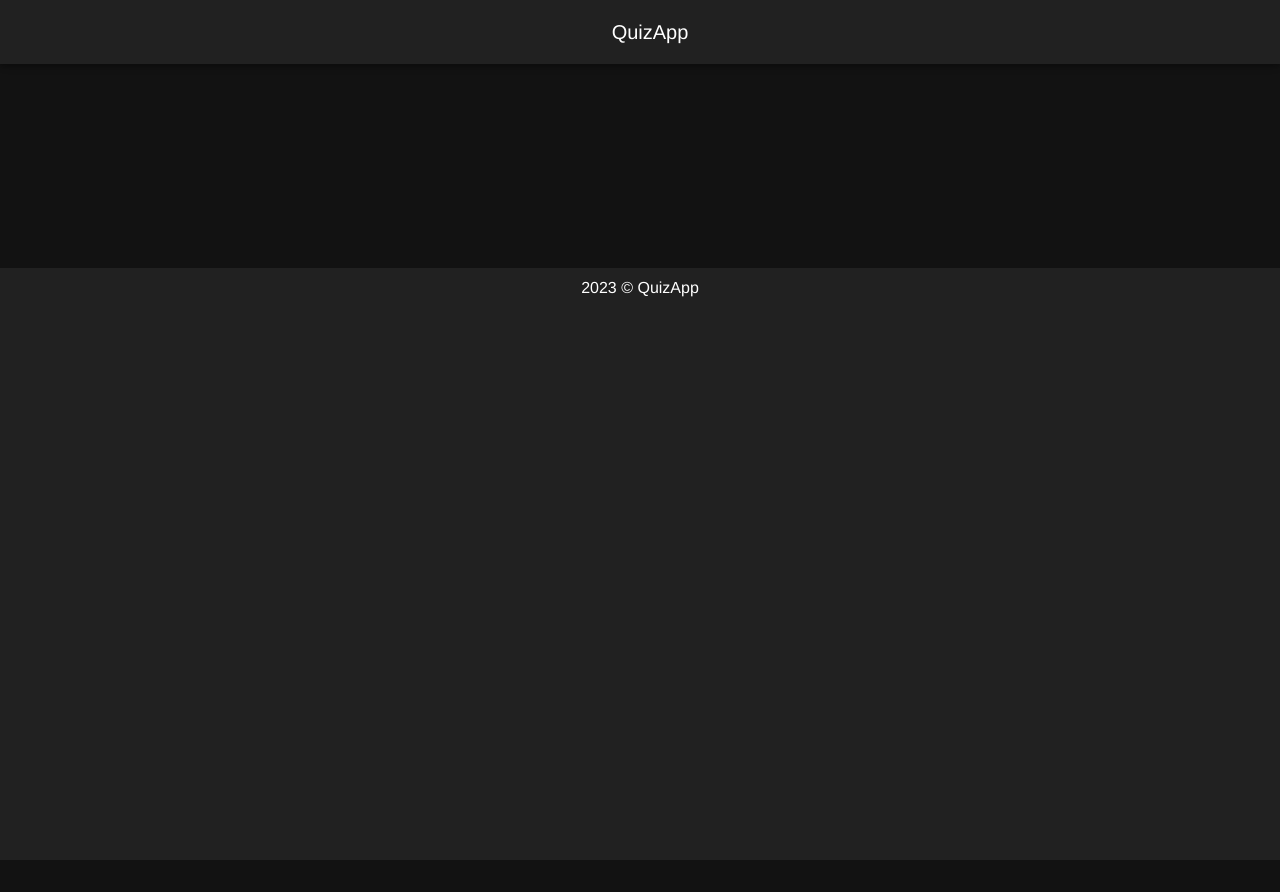
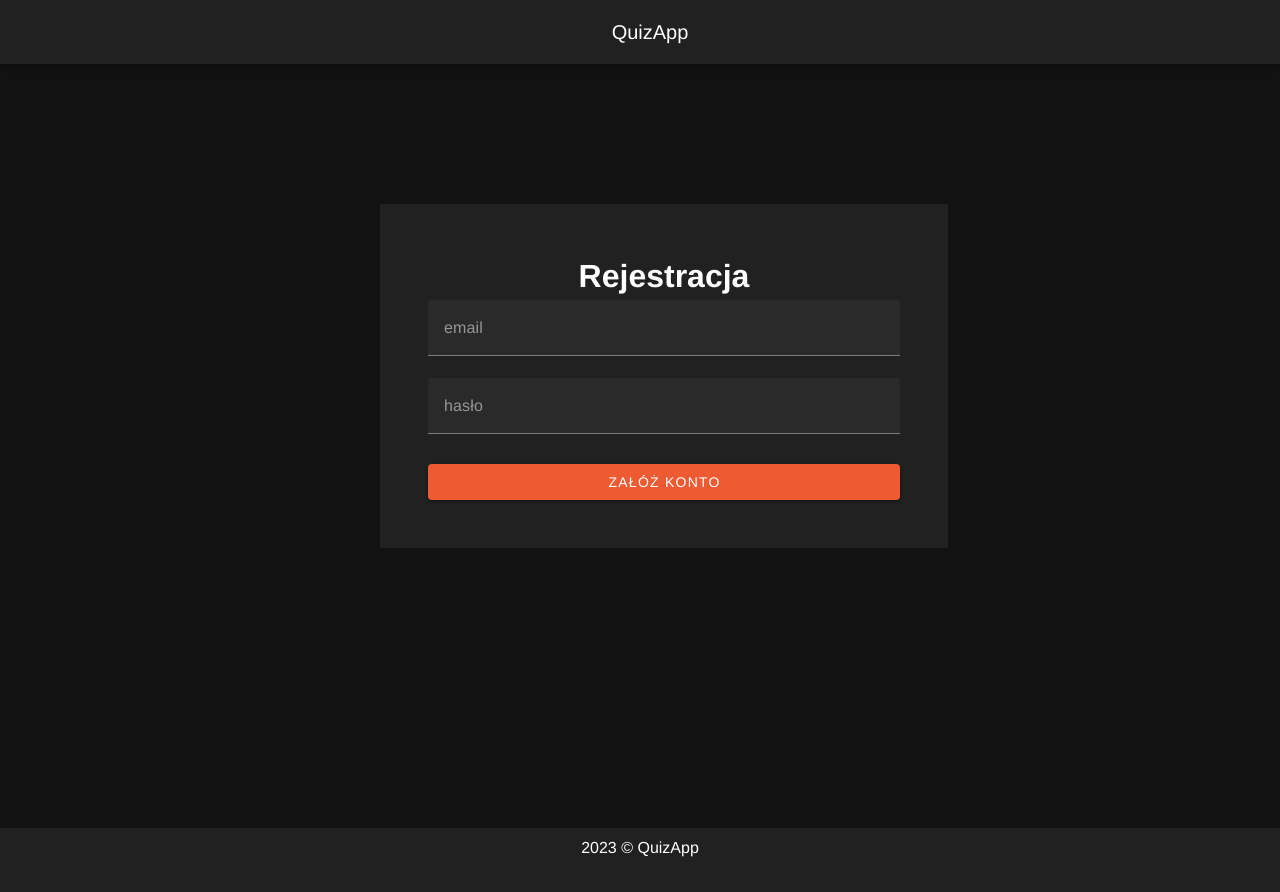
Before and after one commit to michaldabrowski98/GroupProject, a Vue app in the folder frontend/app/: page /#/registration in a window 1280 px wide. Before the commit the page ends 860 px from the top, so only its background shows below. Built offline with nearby package versions, Linux system fonts and the light colour scheme.

Commit message:
added registration

```diff
--- /dev/null
+++ b/frontend/app/src/components/Login/Registration.vue
@@ -0,0 +1,79 @@
+<template>
+    <v-container fluid style="height: 70vh">
+      <v-sheet width="50%" class="mx-auto pa-12" rounded="true">
+        <h1>Rejestracja</h1>
+        <v-form fast-fail @submit.prevent="register">
+          <v-text-field v-model="email" placeholder="email" :rules="emailRules" />
+          <v-text-field v-model="password" placeholder="hasło" type="password" :rules="passwordRules" />
+          <v-alert
+              color="success"
+              icon="$success"
+              title="Sukces!"
+              text="Rejestracja zakończona sukcesem."
+              v-model="displaySuccess"
+          ></v-alert>
+          <v-alert
+              color="error"
+              icon="$error"
+              title="Błąd!"
+              text="Rejestracja nie powiodła się. Sprawdź dane."
+              v-model="displayError"
+          ></v-alert>
+
+
+          <v-btn type="submit" block class="mt-2" style="background:#ee5a32">Załóż konto</v-btn>
+        </v-form>
+      </v-sheet>
+    </v-container>
+  </template>
+  <script>
+  import axios from "axios";
+  export default {
+    name: "RegistrationPage",
+    data() {
+      return {
+        email: "",
+        password: "",
+        emailRules: [
+          v => !!v || 'Pole email jest wymagane',
+          v => /.+@.+\..+/.test(v) || 'Adres email musi być poprawny',
+        ],
+        passwordRules: [
+          v => !!v || 'Pole hasło jest wymagane',
+          v => v.length >= 6 || 'Hasło musi mieć przynajmniej 6 znaków',
+        ],
+        displayError: false,
+        displaySuccess: false,
+        message: "",
+      }
+    },
+    methods: {
+      register(e) {
+        e.preventDefault();
+        if (
+            this.email.length === 0
+            || this.password.length === 0
+        ) {
+          this.displayError = true;
+        } else {
+          axios.post("http://localhost:8082/api/register", {
+            email: this.email,
+            password: this.password,
+          }).then(
+              () => {
+                this.displaySuccess = true;
+              }
+          ).catch(
+              () => {
+                this.displayError = true;
+                alert("BLAD");
+              }
+          );
+        }
+      }
+    }
+  }
+  </script>
+
+  <style scoped>
+  </style>
--- a/frontend/app/src/main.js
+++ b/frontend/app/src/main.js
@@ -1,17 +1,16 @@
-// import '@fontsource/roboto/index.css'
-// import '@mdi/font/css/materialdesignicons.css'
-
 import { createApp } from 'vue'
 import App from './App.vue'
 import { createRouter, createWebHashHistory } from 'vue-router'
 import HomePage from './components/HomePage'
 import Login from "./components/Login/Login";
+import Registration from "./components/Login/Registration";
 
 const router = createRouter({
     history: createWebHashHistory(),
     routes: [
         { path: '/', component: HomePage },
         { path: '/login', component: Login },
+        { path: '/registration', component: Registration },
     ]
 })
 
```
